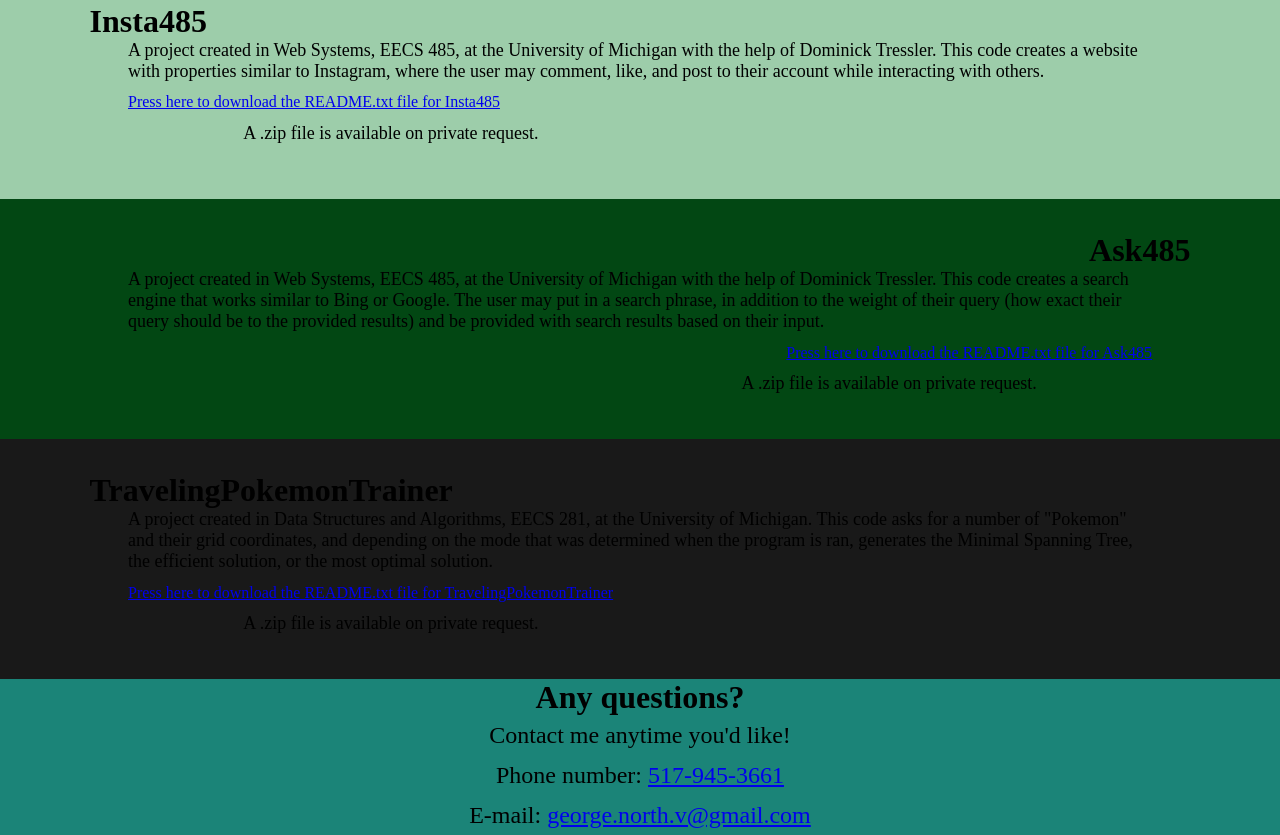
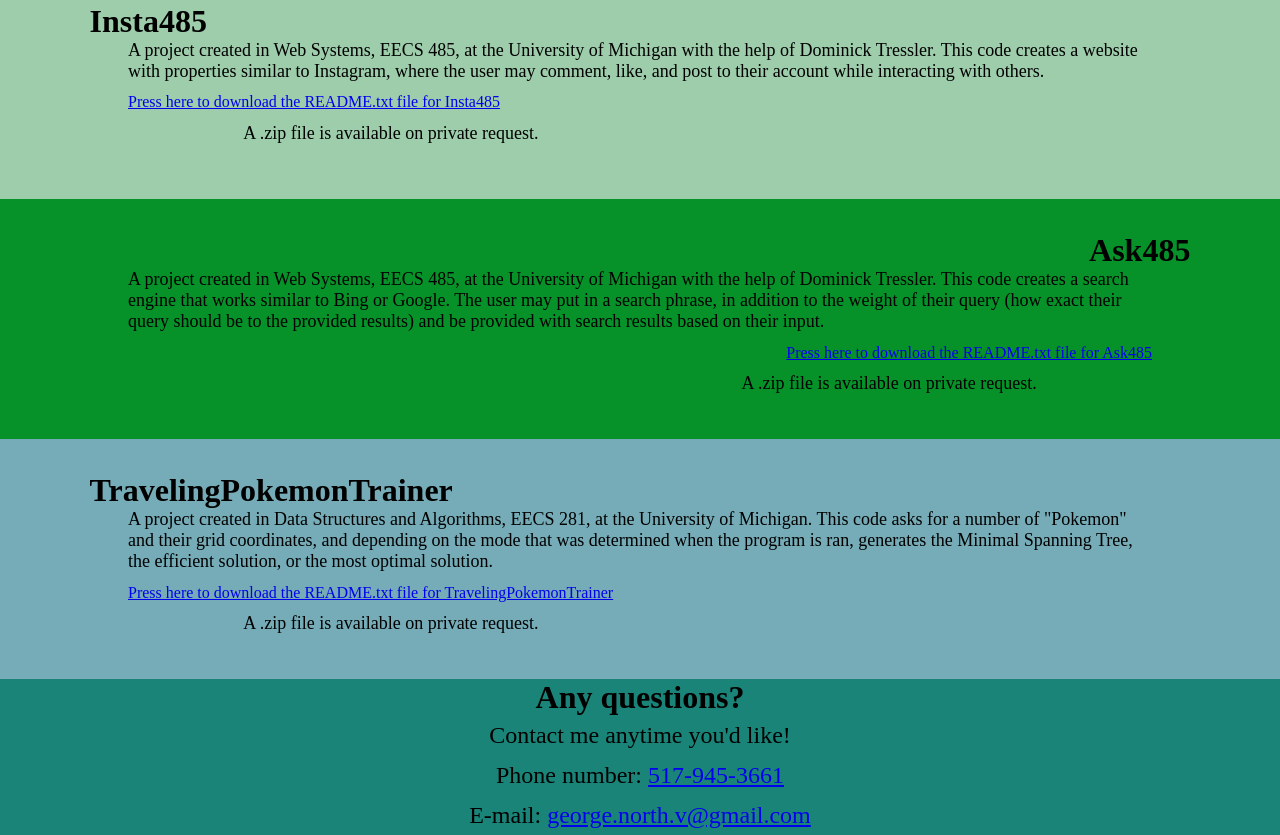
Before and after one commit to north5g/GeorgeNorthPortfolio.github.io, a plain HTML site: page index.html in a window 1280 px wide. Shown: the part 345-1180 px from the top of the page. Drawn offline with Linux system fonts and the light colour scheme.

Commit message:
changed colors

```diff
--- a/static/css/style.css
+++ b/static/css/style.css
@@ -108,9 +108,9 @@ section{
 }
 
 #ask485{
-    background-color: #024713;
+    background-color: #069229;
 }
 
 #TPT{
-    background-color: #191919;
+    background-color: #75acb7;
 }
```
